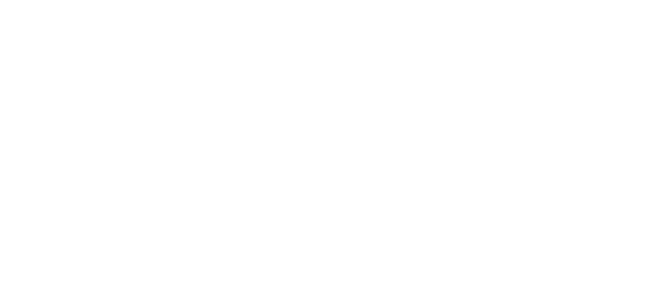
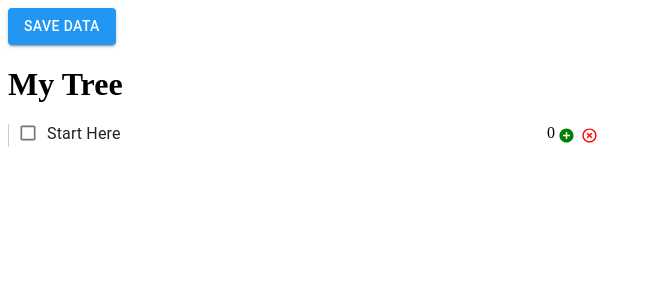
Before and after one commit to WMXGroup/react-sandbox-1, a React (Create React App) app: page / in a window 1280 px wide. Shown: the top 300 px of the page, without its empty margins (0-653 px from the left). Built offline with nearby package versions, Linux system fonts and the light colour scheme; no server answers; the HTML template or start-up script is replaced by a standard one.

Commit message:
added save button

```diff
--- a/package.json
+++ b/package.json
@@ -9,7 +9,6 @@
     "axios": "^0.19.2",
     "react": "^16.7.0",
     "react-dom": "^16.7.0",
-    "react-router-dom": "^5.1.2",
     "react-scripts": "2.1.3"
   },
   "scripts": {
--- a/src/App.js
+++ b/src/App.js
@@ -3,7 +3,6 @@
 import { ThemeProvider } from '@material-ui/styles';
 import { createMuiTheme } from "@material-ui/core";
 import { blue } from '@material-ui/core/colors';
-import { BrowserRouter as Router, Route} from "react-router-dom";
 
 const theme = createMuiTheme({
   palette: {
@@ -20,14 +19,9 @@
 
   render() {
     return (
-      <Router>
       <ThemeProvider theme={theme}>
-        <Route exact path="/react-sandbox-1" render={() => (
-              <TreeView />
-            )} />
-        <Route path="/react-sandbox-1/:id" component={TreeView} />
+          <TreeView />
       </ThemeProvider>
-      </Router>
     );
   }
 }
--- a/src/components/TreeView.js
+++ b/src/components/TreeView.js
@@ -11,7 +11,7 @@
   }
 
   componentDidMount = () => {
-    // this.getServerData();
+    this.getServerData();
     const treeData = this.getData();
 
     this.setState({
@@ -21,10 +21,27 @@
   }
 
   getServerData = () => {
+    let search = window.location.search;
+    let params = new URLSearchParams(search);
+    let listId = params.get('query');
+
     axios
-    .get('https://guarded-mesa-76047.herokuapp.com/api/lists')
-    .then(res => console.log(res));
-    // .then(res => this.setState({ options: res.list }));
+    .get(`https://guarded-mesa-76047.herokuapp.com/api/lists/${listId}`)
+    .then(res => this.setState({ options: res.data.list }));
+  }
+
+  saveData = () => {
+    let search = window.location.search;
+    let params = new URLSearchParams(search);
+    let listId = params.get('query');
+
+    axios
+    .post(`https://guarded-mesa-76047.herokuapp.com/api/lists/update/${listId}`, {
+      list: this.state.options
+    })
+    .then(res => {
+      console.log(res);
+    });
   }
 
   getData = () => {
@@ -75,18 +92,13 @@
 
   render() {
 
-    if(this.props.match.params.id !== undefined){
-      console.log(this.props.match.params.id);
-    }
-
-
-    if(this.state.isLoading === false){
-      this.writeToLS(this.state.options);
-    }
+    // if(this.state.isLoading === false){
+    //   this.writeToLS(this.state.options);
+    // }
 
      return (
        <div>
-         <div>
+         {/* <div>
          <input
           type="file"
           style={{ display: 'none' }}
@@ -109,6 +121,12 @@
           onClick={() => this.exportJSON()}
           color="primary"
           >Export Data
+         </Button> */}
+         <Button
+          variant="contained"
+          onClick={() => this.saveData()}
+          color="primary"
+          >Save Data
          </Button>
          <h1>My Tree</h1>
           <OptionList
```
Also changed, not shown: 1 other file (tests, documents, lock files or other folders).
